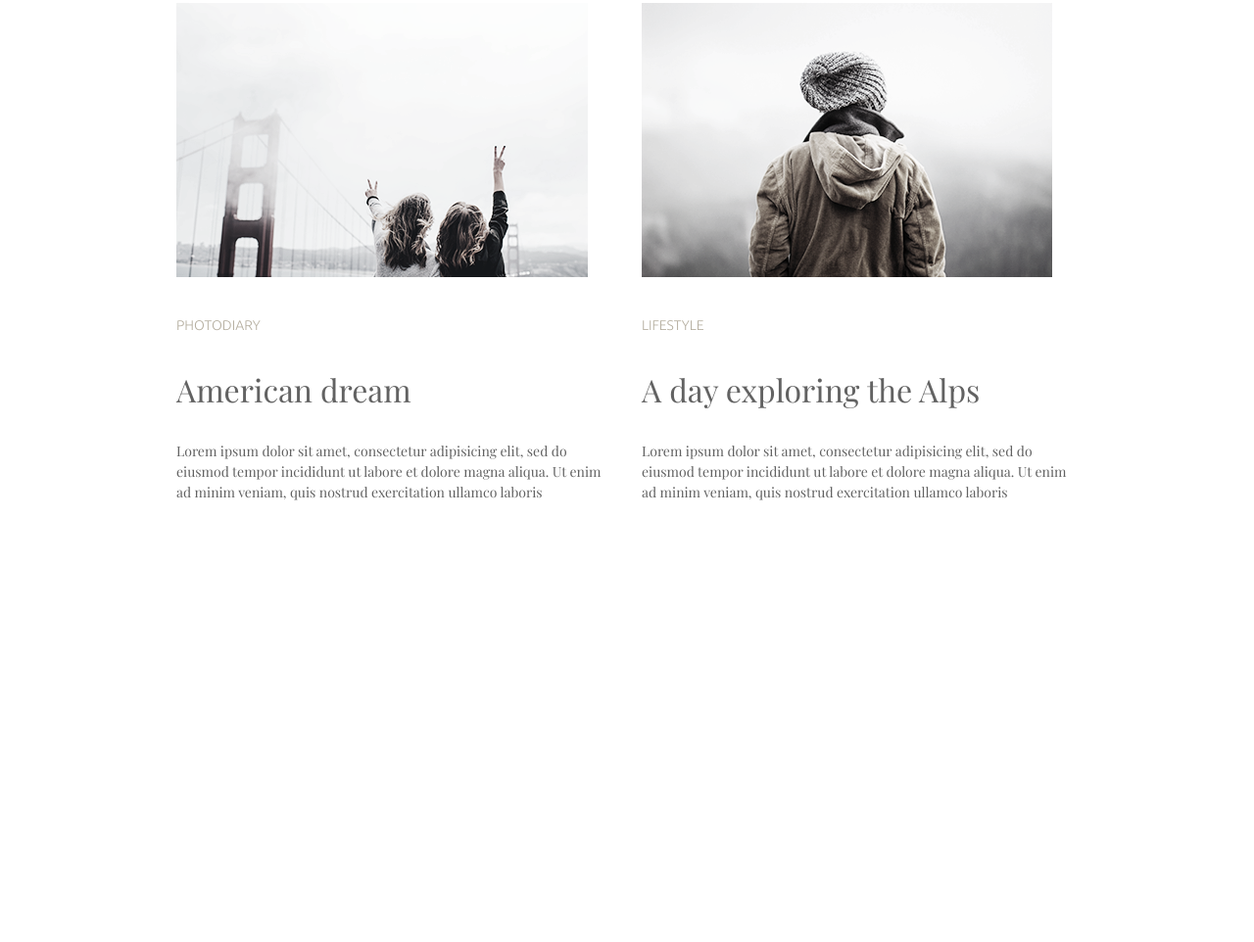
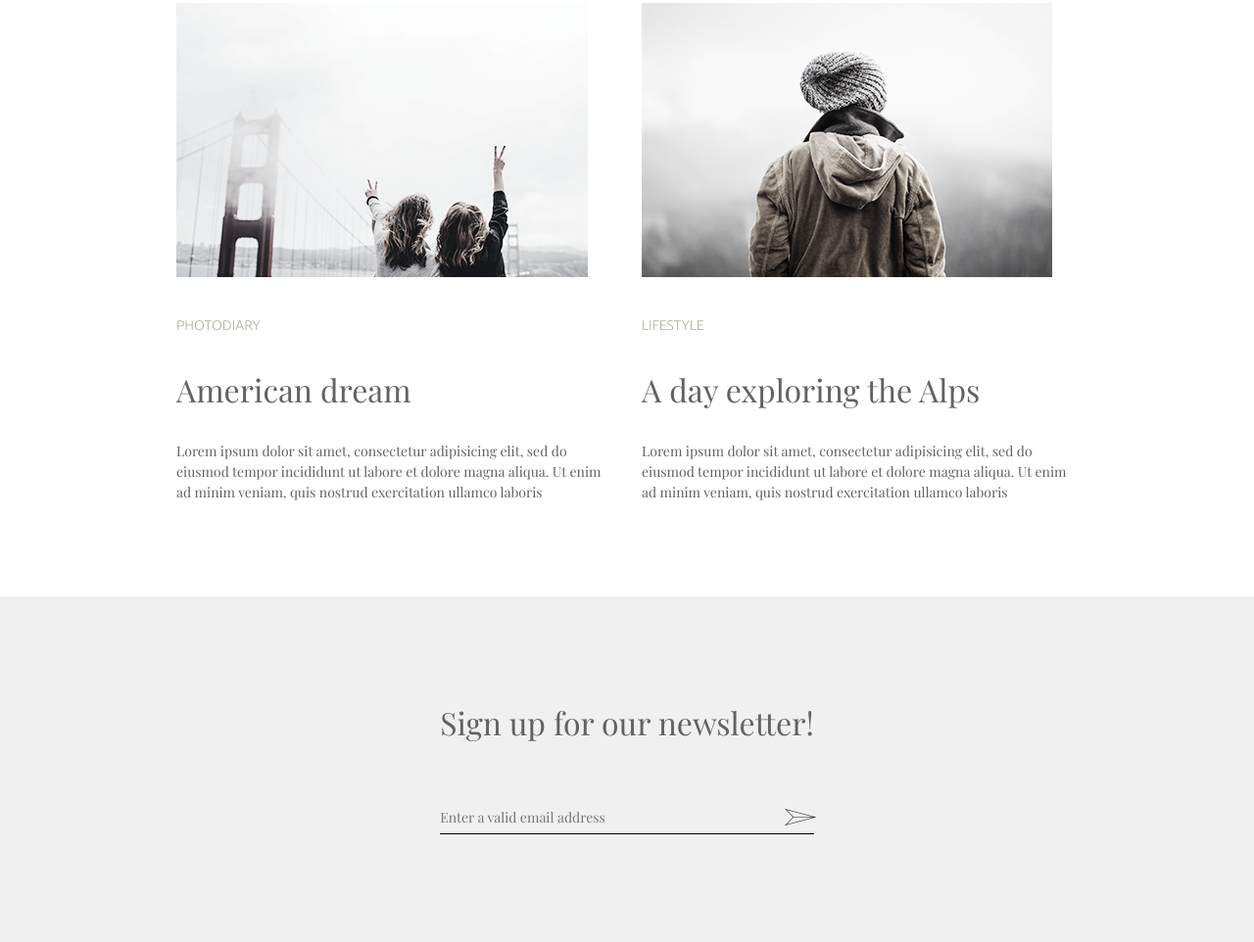
Before and after one commit to rifat-H/Minim0, a plain HTML site: page index.html in a window 1280 px wide. Shown: the part 1745-2707 px from the top of the page at 98% size. Before the commit the page ends 2354 px from the top, so only its background shows below. Drawn offline with nearby package versions, Linux system fonts and the light colour scheme.

Commit message:
newsletter done

```diff
--- a/css/style.scss
+++ b/css/style.scss
@@ -13,13 +13,16 @@ body {
 // header start
 header {
     padding: 27px;
+
     nav {
         a {
             padding-right: 105px !important;
+
             &:hover {
                 color: #000000;
             }
         }
+
         li {
             &:last-child {
                 a {
@@ -36,6 +39,7 @@ header {
     font-family: 'Inconsolata', monospace;
     letter-spacing: 5px;
 }
+
 // header end
 
 
@@ -45,40 +49,74 @@ header {
 
 
 // blog start
-.blog_wrapper{
+.blog_wrapper {
     padding: 30px 0;
-    p{
+
+    p {
         @include defaultFont;
         word-spacing: 1px;
         letter-spacing: .5px;
 
-        &:first-of-type{
+        &:first-of-type {
             @include fontPattern3;
         }
 
-        &:last-child{
+        &:last-child {
             margin-top: 35px;
             @include fontPattern3;
         }
     }
-    h2{
+
+    h2 {
         @include fontPattern2;
     }
 }
+
 // blog end
 
 // contents start
 
-.item_wrapper{
-    p{
+.item_wrapper {
+    p {
         @include defaultFont;
-        &:first-of-type{
+
+        &:first-of-type {
             @include fontPattern3;
         }
     }
-    h2{
+
+    h2 {
         @include fontPattern2;
     }
 }
 
 // contents end
+
+// newsletter start
+
+    .newsletter{
+        padding: 110px 0;
+        background-color: $bgc2;
+    }
+
+    .newsWrapper{
+        // position: absolute;
+        h2{
+            margin-bottom: 60px;
+        }
+        input{
+            padding: 6px 34px 6px 0px;
+            border: none;
+            border-bottom: 1px solid black;
+            background: none;
+            width: 100%;
+
+        }
+
+        img{
+            top: 107px;
+            left: 352px;
+        }
+    }
+
+// newsletter end
--- a/index.html
+++ b/index.html
@@ -1,5 +1,5 @@
 <!DOCTYPE html>
-<html lang="en">
+<html lang="zxx">
 
 <head>
     <meta charset="UTF-8">
@@ -173,6 +173,19 @@
     </section>
     <!-- contents end -->
 
+    <section class="newsletter w-100">
+        <div class="container">
+            <div class="row">
+                <div class="newsWrapper mx-auto position-relative">
+                    <h2>Sign up for our newsletter!</h2>
+                    <input type="email" placeholder="Enter a valid email address">
+                    <img src="images/go_btn.png" class="img-fluid position-absolute" alt="go btn">
+                </div>
+            </div>
+        </div>
+    </section>
+
+
     <!-- scripts -->
     <script src="js/jquery-3.3.1.min.js"></script>
     <script src="js/bootstrap.min.js"></script>
```
Also changed, not shown: css/style.css.
